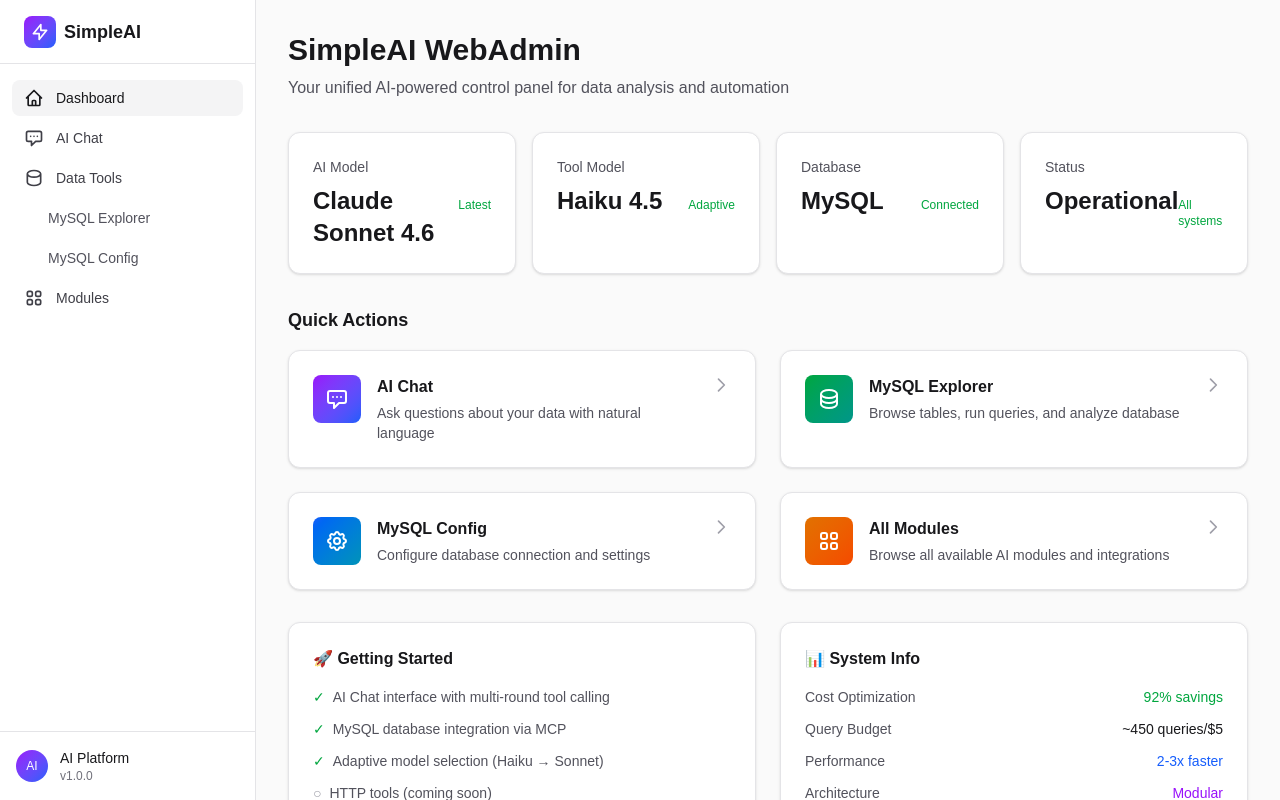
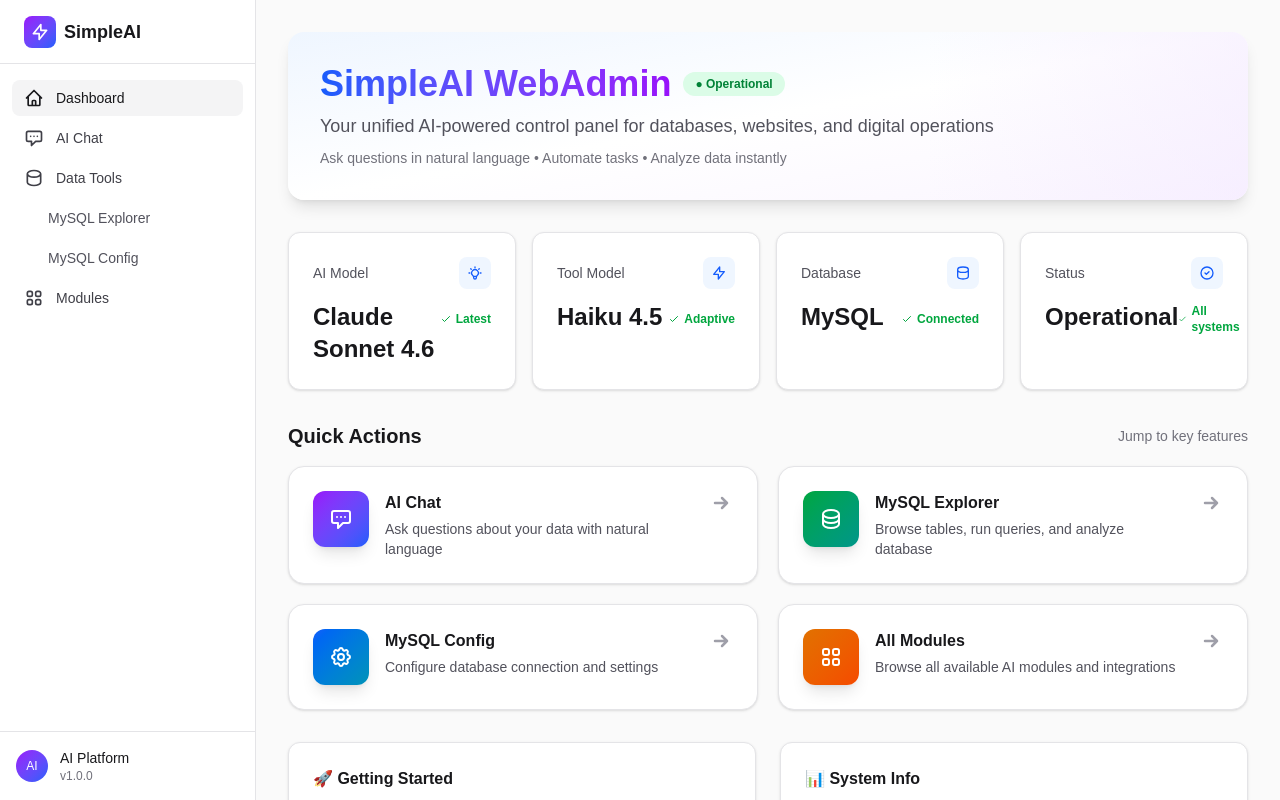
Before and after one commit to nevenov/ai-platform, a Next.js app: page /dashboard in a window 1280 px wide. Shown: the top 800 px of the page. Built offline with nearby package versions, Linux system fonts and the light colour scheme.

Commit message:
design refactoring step 1

```diff
--- a/app/(main)/dashboard/page.tsx
+++ b/app/(main)/dashboard/page.tsx
@@ -59,13 +59,25 @@
   return (
     <div className="space-y-8">
       {/* Header */}
-      <div>
-          <h1 className="text-3xl font-bold text-zinc-900 dark:text-white">
+      <div className="relative overflow-hidden rounded-2xl bg-gradient-to-br from-blue-50 via-white to-purple-50 p-8 shadow-lg dark:from-zinc-900 dark:via-zinc-900 dark:to-purple-950">
+        <div className="relative z-10">
+          <div className="flex items-center gap-3 mb-2">
+            <h1 className="text-4xl font-bold bg-gradient-to-r from-blue-600 to-purple-600 bg-clip-text text-transparent">
               SimpleAI WebAdmin
             </h1>
-          <p className="mt-2 text-zinc-600 dark:text-zinc-400">
-            Your unified AI-powered control panel for data analysis and automation
+            <span className="rounded-full bg-green-100 px-3 py-1 text-xs font-semibold text-green-700 dark:bg-green-900/30 dark:text-green-400">
+              ● Operational
+            </span>
+          </div>
+          <p className="text-lg text-zinc-600 dark:text-zinc-300">
+            Your unified AI-powered control panel for databases, websites, and digital operations
           </p>
+          <p className="mt-2 text-sm text-zinc-500 dark:text-zinc-400">
+            Ask questions in natural language • Automate tasks • Analyze data instantly
+          </p>
+        </div>
+        {/* Background decoration */}
+        <div className="absolute right-0 top-0 h-full w-1/3 bg-gradient-to-l from-purple-100/50 to-transparent dark:from-purple-900/20" />
       </div>
 
         {/* Stats */}
@@ -73,43 +85,77 @@
           {stats.map((stat) => (
             <div
               key={stat.name}
-              className="rounded-xl border border-zinc-200 bg-white p-6 shadow-sm dark:border-zinc-800 dark:bg-zinc-900"
+              className="group relative overflow-hidden rounded-xl border border-zinc-200 bg-white p-6 shadow-sm transition-all hover:shadow-md hover:border-blue-300 dark:border-zinc-800 dark:bg-zinc-900 dark:hover:border-blue-700"
             >
+              <div className="flex items-center justify-between">
                 <div className="text-sm font-medium text-zinc-600 dark:text-zinc-400">
                   {stat.name}
                 </div>
-              <div className="mt-2 flex items-baseline justify-between">
-                <div className="text-2xl font-semibold text-zinc-900 dark:text-white">
+                <div className="rounded-lg bg-blue-50 p-2 text-blue-600 dark:bg-blue-900/20 dark:text-blue-400">
+                  {stat.name === "AI Model" && (
+                    <svg className="h-4 w-4" fill="none" stroke="currentColor" viewBox="0 0 24 24">
+                      <path strokeLinecap="round" strokeLinejoin="round" strokeWidth={2} d="M9.663 17h4.673M12 3v1m6.364 1.636l-.707.707M21 12h-1M4 12H3m3.343-5.657l-.707-.707m2.828 9.9a5 5 0 117.072 0l-.548.547A3.374 3.374 0 0014 18.469V19a2 2 0 11-4 0v-.531c0-.895-.356-1.754-.988-2.386l-.548-.547z" />
+                    </svg>
+                  )}
+                  {stat.name === "Tool Model" && (
+                    <svg className="h-4 w-4" fill="none" stroke="currentColor" viewBox="0 0 24 24">
+                      <path strokeLinecap="round" strokeLinejoin="round" strokeWidth={2} d="M13 10V3L4 14h7v7l9-11h-7z" />
+                    </svg>
+                  )}
+                  {stat.name === "Database" && (
+                    <svg className="h-4 w-4" fill="none" stroke="currentColor" viewBox="0 0 24 24">
+                      <path strokeLinecap="round" strokeLinejoin="round" strokeWidth={2} d="M4 7v10c0 2.21 3.582 4 8 4s8-1.79 8-4V7M4 7c0 2.21 3.582 4 8 4s8-1.79 8-4M4 7c0-2.21 3.582-4 8-4s8 1.79 8 4" />
+                    </svg>
+                  )}
+                  {stat.name === "Status" && (
+                    <svg className="h-4 w-4" fill="none" stroke="currentColor" viewBox="0 0 24 24">
+                      <path strokeLinecap="round" strokeLinejoin="round" strokeWidth={2} d="M9 12l2 2 4-4m6 2a9 9 0 11-18 0 9 9 0 0118 0z" />
+                    </svg>
+                  )}
+                </div>
+              </div>
+              <div className="mt-3 flex items-baseline justify-between">
+                <div className="text-2xl font-bold text-zinc-900 dark:text-white">
                   {stat.value}
                 </div>
-                <div className="text-xs text-green-600 dark:text-green-400">
+                <div className="flex items-center gap-1 text-xs font-semibold text-green-600 dark:text-green-400">
+                  <svg className="h-3 w-3" fill="none" stroke="currentColor" viewBox="0 0 24 24">
+                    <path strokeLinecap="round" strokeLinejoin="round" strokeWidth={2} d="M5 13l4 4L19 7" />
+                  </svg>
                   {stat.change}
                 </div>
               </div>
+              {/* Hover gradient effect */}
+              <div className="absolute inset-0 bg-gradient-to-r from-blue-50/0 via-blue-50/50 to-blue-50/0 opacity-0 transition-opacity group-hover:opacity-100 dark:from-blue-900/0 dark:via-blue-900/10 dark:to-blue-900/0" />
             </div>
           ))}
         </div>
 
         {/* Quick Actions */}
         <div>
-          <h2 className="text-lg font-semibold text-zinc-900 dark:text-white">
+          <div className="flex items-center justify-between mb-4">
+            <h2 className="text-xl font-bold text-zinc-900 dark:text-white">
               Quick Actions
             </h2>
-          <div className="mt-4 grid gap-6 sm:grid-cols-2 lg:grid-cols-2">
+            <span className="text-sm text-zinc-500 dark:text-zinc-400">
+              Jump to key features
+            </span>
+          </div>
+          <div className="grid gap-5 sm:grid-cols-2 lg:grid-cols-2">
             {quickActions.map((action) => (
               <Link
                 key={action.name}
                 href={action.href}
-                className="group relative overflow-hidden rounded-xl border border-zinc-200 bg-white p-6 shadow-sm transition-all hover:shadow-md dark:border-zinc-800 dark:bg-zinc-900"
+                className="group relative overflow-hidden rounded-2xl border border-zinc-200 bg-white p-6 shadow-sm transition-all duration-300 hover:scale-[1.02] hover:shadow-xl hover:border-blue-300 dark:border-zinc-800 dark:bg-zinc-900 dark:hover:border-blue-700"
               >
-                <div className="flex items-start gap-4">
+                <div className="relative z-10 flex items-start gap-4">
                   <div
-                    className={`flex h-12 w-12 items-center justify-center rounded-lg bg-gradient-to-br ${action.gradient} text-white`}
+                    className={`flex h-14 w-14 shrink-0 items-center justify-center rounded-xl bg-gradient-to-br ${action.gradient} text-white shadow-lg transition-transform duration-300 group-hover:scale-110 group-hover:rotate-3`}
                   >
                     {action.icon}
                   </div>
-                  <div className="flex-1">
-                    <h3 className="font-semibold text-zinc-900 dark:text-white">
+                  <div className="flex-1 min-w-0">
+                    <h3 className="font-bold text-zinc-900 dark:text-white group-hover:text-blue-600 dark:group-hover:text-blue-400 transition-colors">
                       {action.name}
                     </h3>
                     <p className="mt-1 text-sm text-zinc-600 dark:text-zinc-400">
@@ -117,7 +163,7 @@
                     </p>
                   </div>
                   <svg
-                    className="h-5 w-5 text-zinc-400 transition-transform group-hover:translate-x-1 dark:text-zinc-600"
+                    className="h-6 w-6 shrink-0 text-zinc-400 transition-all duration-300 group-hover:translate-x-2 group-hover:text-blue-600 dark:text-zinc-600 dark:group-hover:text-blue-400"
                     fill="none"
                     stroke="currentColor"
                     viewBox="0 0 24 24"
@@ -125,11 +171,15 @@
                     <path
                       strokeLinecap="round"
                       strokeLinejoin="round"
-                      strokeWidth={2}
-                      d="M9 5l7 7-7 7"
+                      strokeWidth={2.5}
+                      d="M13 7l5 5m0 0l-5 5m5-5H6"
                     />
                   </svg>
                 </div>
+                {/* Gradient overlay on hover */}
+                <div className="absolute inset-0 bg-gradient-to-r from-blue-50/0 via-blue-100/30 to-purple-50/0 opacity-0 transition-opacity duration-300 group-hover:opacity-100 dark:from-blue-950/0 dark:via-blue-900/20 dark:to-purple-950/0" />
+                {/* Bottom accent line */}
+                <div className="absolute bottom-0 left-0 h-1 w-0 bg-gradient-to-r from-blue-500 to-purple-500 transition-all duration-300 group-hover:w-full" />
               </Link>
             ))}
           </div>
```
Lines whose indentation alone changed are shown as unchanged.
